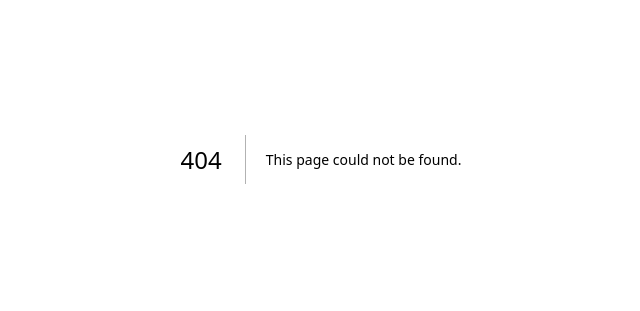
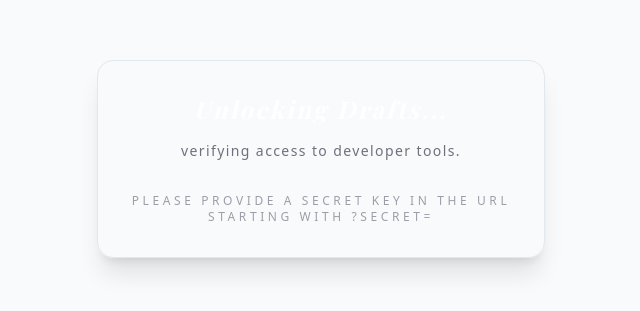
Before and after one commit to FormiloStudios/calmclarity_stitch, a Next.js app: page /unlock-drafts in a window 1280 px wide. Before the commit this address had no page. Shown: the part 241-552 px from the top of the page, without its empty margins (319-959 px from the left). Built offline with nearby package versions, Linux system fonts and the light colour scheme; a web font is replaced by a local one.

Commit message:
Implement secret developer mode for draft articles

```diff
--- a/src/app/journal/2/page.tsx
+++ b/src/app/journal/2/page.tsx
@@ -4,6 +4,7 @@ import { ArticleCard } from "@/components/ArticleCard";
 import { NewsletterSection } from "@/components/NewsletterSection";
 import { ScrollObserver } from "@/components/ScrollObserver";
 import Link from "next/link";
+import { cookies } from "next/headers";
 
 const articles = [
     {
@@ -104,7 +105,10 @@ const articles = [
     }
 ];
 
-export default function JournalPage2() {
+export default async function JournalPage2() {
+    const cookieStore = await cookies();
+    const canSeeDrafts = cookieStore.get('dev_access')?.value === 'true';
+
     return (
         <>
             <ScrollObserver />
@@ -139,12 +143,14 @@ export default function JournalPage2() {
                     >
                         ← Previous Page
                     </Link>
+                    {canSeeDrafts && (
                         <Link
                             href="/journal/3"
                             className="text-sm uppercase tracking-widest hover:text-primary transition-colors border-b border-black/10 pb-1"
                         >
                             Next Page →
                         </Link>
+                    )}
                 </div>
             </main>
 
--- /dev/null
+++ b/src/app/unlock-drafts/page.tsx
@@ -0,0 +1,52 @@
+'use client';
+
+import { useEffect, Suspense } from 'react';
+import { useRouter, useSearchParams } from 'next/navigation';
+
+function UnlockDraftsContent() {
+    const router = useRouter();
+    const searchParams = useSearchParams();
+    const secret = searchParams.get('secret');
+
+    useEffect(() => {
+        // The secret key to unlock drafts
+        const MASTER_SECRET = 'CLARITY26';
+
+        if (secret === MASTER_SECRET) {
+            // Set the cookie to expire in 30 days
+            const expirationDate = new Date();
+            expirationDate.setDate(expirationDate.getDate() + 30);
+
+            document.cookie = `dev_access=true; path=/; expires=${expirationDate.toUTCString()}; SameSite=Lax`;
+
+            // Redirect to the first draft page (Journal 3)
+            router.push('/journal/3');
+        } else if (secret) {
+            // Incorrect secret
+            alert('Incorrect secret key.');
+            router.push('/');
+        }
+    }, [secret, router]);
+
+    return (
+        <div className="min-h-screen flex items-center justify-center bg-background-light dark:bg-background-dark text-slate-900 dark:text-slate-100">
+            <div className="text-center p-8 max-w-md border border-slate-200 dark:border-slate-800 rounded-2xl shadow-xl">
+                <h1 className="text-2xl font-display font-bold mb-4 italic tracking-widest text-primary">Unlocking Drafts...</h1>
+                <p className="text-sm opacity-60 mb-8 lowercase tracking-widest">Verifying access to developer tools.</p>
+                {!secret && (
+                    <div className="text-xs opacity-40 uppercase tracking-[0.3em]">
+                        Please provide a secret key in the URL starting with ?secret=
+                    </div>
+                )}
+            </div>
+        </div>
+    );
+}
+
+export default function UnlockDraftsPage() {
+    return (
+        <Suspense fallback={<div>Loading...</div>}>
+            <UnlockDraftsContent />
+        </Suspense>
+    );
+}
--- /dev/null
+++ b/src/middleware.ts
@@ -0,0 +1,39 @@
+import { NextResponse } from 'next/server';
+import type { NextRequest } from 'next/server';
+
+// List of routes that are currently under development (Drafts)
+const draftRoutes = [
+  '/journal/3',
+  '/articles/best-blue-light-blocking-glasses-for-anxiety-and-sleep',
+  '/articles/why-your-stomach-gets-upset-before-important-events',
+  '/articles/mothers-day-anxiety-why-this-holiday-feels-so-stressful'
+];
+
+export function middleware(request: NextRequest) {
+  const { pathname } = request.nextUrl;
+
+  // Check if the current route is one of the draft routes
+  if (draftRoutes.some(route => pathname.startsWith(route))) {
+    const devAccess = request.cookies.get('dev_access')?.value;
+
+    // If no dev_access cookie is found, redirect to the home page
+    if (devAccess !== 'true') {
+      return NextResponse.redirect(new URL('/', request.url));
+    }
+  }
+
+  return NextResponse.next();
+}
+
+export const config = {
+  matcher: [
+    /*
+     * Match all request paths except for the ones starting with:
+     * - api (API routes)
+     * - _next/static (static files)
+     * - _next/image (image optimization files)
+     * - favicon.ico (favicon file)
+     */
+    '/((?!api|_next/static|_next/image|favicon.ico).*)',
+  ],
+};
```
Lines whose indentation alone changed are shown as unchanged.
